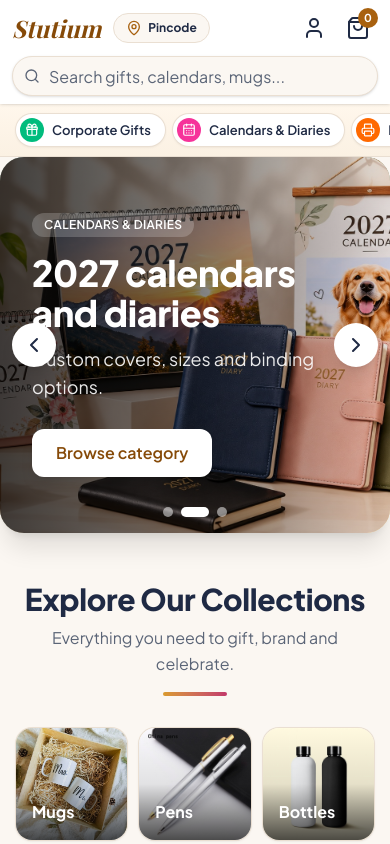
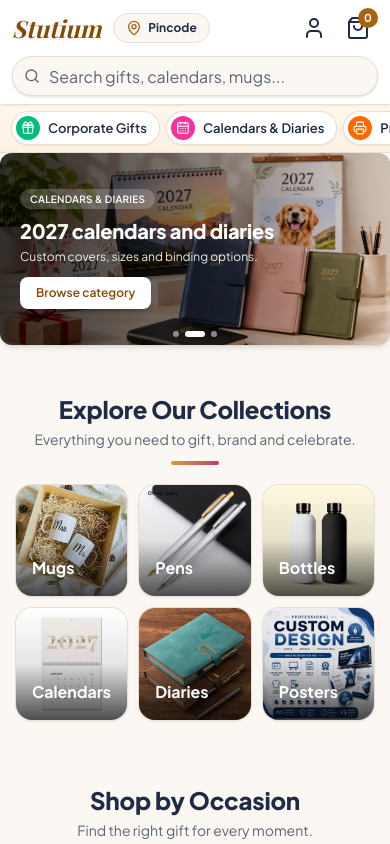
Before and after one commit to komalbaviskar529-creator/stutium-frontend, a Next.js app: page / in a window 390 px wide. Shown: the top 844 px of the page. Built offline with nearby package versions, Linux system fonts and the light colour scheme; a web font is replaced by a local one.

Commit message:
style: compact mobile category nav, swipeable banner and section headings

```diff
--- a/components/BannerCarousel.tsx
+++ b/components/BannerCarousel.tsx
@@ -41,22 +41,41 @@ const slides = [
 
 export function BannerCarousel() {
   const [index, setIndex] = useState(0);
+  const [paused, setPaused] = useState(false);
+  const [touchX, setTouchX] = useState<number | null>(null);
 
   useEffect(() => {
+    if (paused || window.matchMedia("(prefers-reduced-motion: reduce)").matches) return;
     const timer = setInterval(() => setIndex((n) => (n + 1) % slides.length), 5000);
     return () => clearInterval(timer);
-  }, []);
+  }, [paused]);
 
   const go = (n: number) => setIndex((n + slides.length) % slides.length);
   const slide = slides[index];
   const arrow =
-    "absolute top-1/2 z-20 flex size-11 -translate-y-1/2 items-center justify-center rounded-full bg-white text-ink shadow-lg hover:bg-brand-50 focus-visible:outline-2 focus-visible:outline-white";
+    "absolute top-1/2 z-20 hidden size-9 -translate-y-1/2 items-center justify-center rounded-full bg-white/90 text-ink shadow-md hover:bg-white focus-visible:outline-2 focus-visible:outline-white sm:flex";
+
+  function onTouchEnd(x: number) {
+    if (touchX === null) return;
+    const dx = x - touchX;
+    if (Math.abs(dx) > 40) go(index + (dx < 0 ? 1 : -1));
+    setTouchX(null);
+  }
 
   return (
     <section
       aria-roledescription="carousel"
       aria-label="Featured offers"
-      className={cn("relative min-h-[22rem] overflow-hidden rounded-3xl bg-linear-to-br shadow-xl md:min-h-[26rem]", slide.bg)}
+      onMouseEnter={() => setPaused(true)}
+      onMouseLeave={() => setPaused(false)}
+      onFocus={() => setPaused(true)}
+      onBlur={() => setPaused(false)}
+      onTouchStart={(e) => setTouchX(e.touches[0].clientX)}
+      onTouchEnd={(e) => onTouchEnd(e.changedTouches[0].clientX)}
+      className={cn(
+        "relative h-48 overflow-hidden rounded-xl bg-linear-to-br shadow-md sm:h-72 sm:rounded-2xl lg:h-80",
+        slide.bg
+      )}
     >
       {slides.map((s, i) => (
         <Image
@@ -71,33 +90,35 @@ export function BannerCarousel() {
         />
       ))}
 
-      <div className="absolute inset-0 z-10 bg-linear-to-r from-black/75 via-black/50 to-black/10" />
+      <div className="absolute inset-0 z-10 bg-linear-to-r from-black/80 via-black/50 to-black/10" />
 
       <div
         key={index}
-        className="animate-fade-up relative z-10 flex min-h-[22rem] max-w-2xl flex-col items-start justify-center px-8 py-14 sm:px-20 md:min-h-[26rem]"
+        className="animate-fade-up relative z-10 flex h-full max-w-xl flex-col items-start justify-center px-5 sm:px-16"
       >
-        <span className="inline-flex rounded-full bg-white/20 px-3 py-1 text-xs font-semibold uppercase tracking-wide text-white backdrop-blur">
+        <span className="inline-flex rounded-full bg-white/20 px-2.5 py-0.5 text-[10px] font-semibold uppercase tracking-wide text-white backdrop-blur sm:px-3 sm:py-1 sm:text-xs">
           {slide.tag}
         </span>
-        <h2 className="mt-4 text-4xl font-extrabold tracking-tight text-white md:text-5xl">{slide.title}</h2>
-        <p className="mt-3 text-lg text-white/90">{slide.text}</p>
+        <h2 className="mt-2 text-xl font-extrabold tracking-tight text-white sm:mt-3 sm:text-3xl lg:text-4xl">
+          {slide.title}
+        </h2>
+        <p className="mt-1 line-clamp-2 text-xs text-white/90 sm:mt-2 sm:text-base">{slide.text}</p>
         <Link
           href={slide.href}
-          className="mt-7 inline-flex h-12 items-center rounded-xl bg-white px-6 font-semibold text-brand-700 shadow-lg transition hover:bg-brand-50"
+          className="mt-3 inline-flex h-8 items-center rounded-lg bg-white px-4 text-xs font-semibold text-brand-700 shadow-md transition hover:bg-brand-50 sm:mt-4 sm:h-10 sm:px-5 sm:text-sm"
         >
           {slide.cta}
         </Link>
       </div>
 
-      <button type="button" aria-label="Previous slide" onClick={() => go(index - 1)} className={cn(arrow, "left-3")}>
-        <ChevronLeft className="size-6" aria-hidden />
+      <button type="button" aria-label="Previous slide" onClick={() => go(index - 1)} className={cn(arrow, "left-2")}>
+        <ChevronLeft className="size-5" aria-hidden />
       </button>
-      <button type="button" aria-label="Next slide" onClick={() => go(index + 1)} className={cn(arrow, "right-3")}>
-        <ChevronRight className="size-6" aria-hidden />
+      <button type="button" aria-label="Next slide" onClick={() => go(index + 1)} className={cn(arrow, "right-2")}>
+        <ChevronRight className="size-5" aria-hidden />
       </button>
 
-      <div className="absolute bottom-4 left-1/2 z-20 flex -translate-x-1/2 items-center gap-2">
+      <div className="absolute bottom-2 left-1/2 z-20 flex -translate-x-1/2 items-center gap-1.5 sm:bottom-3 sm:gap-2">
         {slides.map((s, i) => (
           <button
             key={s.title}
@@ -105,7 +126,7 @@ export function BannerCarousel() {
             aria-label={`Go to slide ${i + 1}`}
             aria-current={i === index}
             onClick={() => setIndex(i)}
-            className={cn("h-2.5 rounded-full transition-all", i === index ? "w-7 bg-white" : "w-2.5 bg-white/50")}
+            className={cn("h-1.5 rounded-full transition-all sm:h-2", i === index ? "w-5 bg-white sm:w-6" : "w-1.5 bg-white/50 sm:w-2")}
           />
         ))}
       </div>
--- a/components/CategoryNav.tsx
+++ b/components/CategoryNav.tsx
@@ -12,15 +12,15 @@ const items = [
 export function CategoryNav() {
   return (
     <nav aria-label="Categories" className="border-b border-line bg-linear-to-b from-[#fff7ec] to-[#fbf1e3]">
-      <ul className="mx-auto flex max-w-7xl gap-2 overflow-x-auto px-4 py-2.5">
+      <ul className="mx-auto flex max-w-7xl gap-2 overflow-x-auto px-3 py-2 sm:gap-3 sm:px-4 sm:py-4">
         {items.map(({ label, href, icon: Icon, color }) => (
           <li key={label} className="shrink-0">
             <Link
               href={href}
-              className="flex items-center gap-2 rounded-full bg-white py-1 pl-1 pr-3.5 text-[13px] font-semibold shadow-sm ring-1 ring-line transition hover:shadow-md hover:ring-brand-600 focus-visible:outline-2 focus-visible:outline-brand-600"
+              className="flex items-center gap-2 rounded-full bg-white py-1 pl-1 pr-3 text-[13px] font-semibold shadow-sm ring-1 ring-line transition hover:shadow-md hover:ring-brand-600 focus-visible:outline-2 focus-visible:outline-brand-600 sm:gap-3 sm:py-2 sm:pl-2 sm:pr-5 sm:text-sm"
             >
-              <span className={`flex size-6 items-center justify-center rounded-full text-white ${color}`}>
-                <Icon className="size-3.5" aria-hidden />
+              <span className={`flex size-6 items-center justify-center rounded-full text-white sm:size-9 ${color}`}>
+                <Icon className="size-3.5 sm:size-5" aria-hidden />
               </span>
               {label}
             </Link>
--- a/components/SectionHeading.tsx
+++ b/components/SectionHeading.tsx
@@ -1,11 +1,11 @@
-export function SectionHeading({ id, title, subtitle }: { id: string; title: string; subtitle?: string }) {
+ export function SectionHeading({ id, title, subtitle }: { id: string; title: string; subtitle?: string }) {
   return (
-    <div className="mb-8 text-center">
-      <h2 id={id} className="text-3xl font-extrabold tracking-tight md:text-4xl">
+    <div className="mb-5 text-center sm:mb-8">
+      <h2 id={id} className="text-2xl font-extrabold tracking-tight sm:text-3xl md:text-4xl">
         {title}
       </h2>
-      {subtitle && <p className="mx-auto mt-2 max-w-xl text-muted">{subtitle}</p>}
-      <span className="mx-auto mt-4 block h-1 w-16 rounded-full bg-linear-to-r from-[#d99a2b] to-[#c2386a]" />
+      {subtitle && <p className="mx-auto mt-1 max-w-xl text-sm text-muted sm:mt-2 sm:text-base">{subtitle}</p>}
+      <span className="mx-auto mt-3 block h-1 w-12 rounded-full bg-linear-to-r from-[#d99a2b] to-[#c2386a] sm:mt-4 sm:w-16" />
     </div>
   );
 }
```
